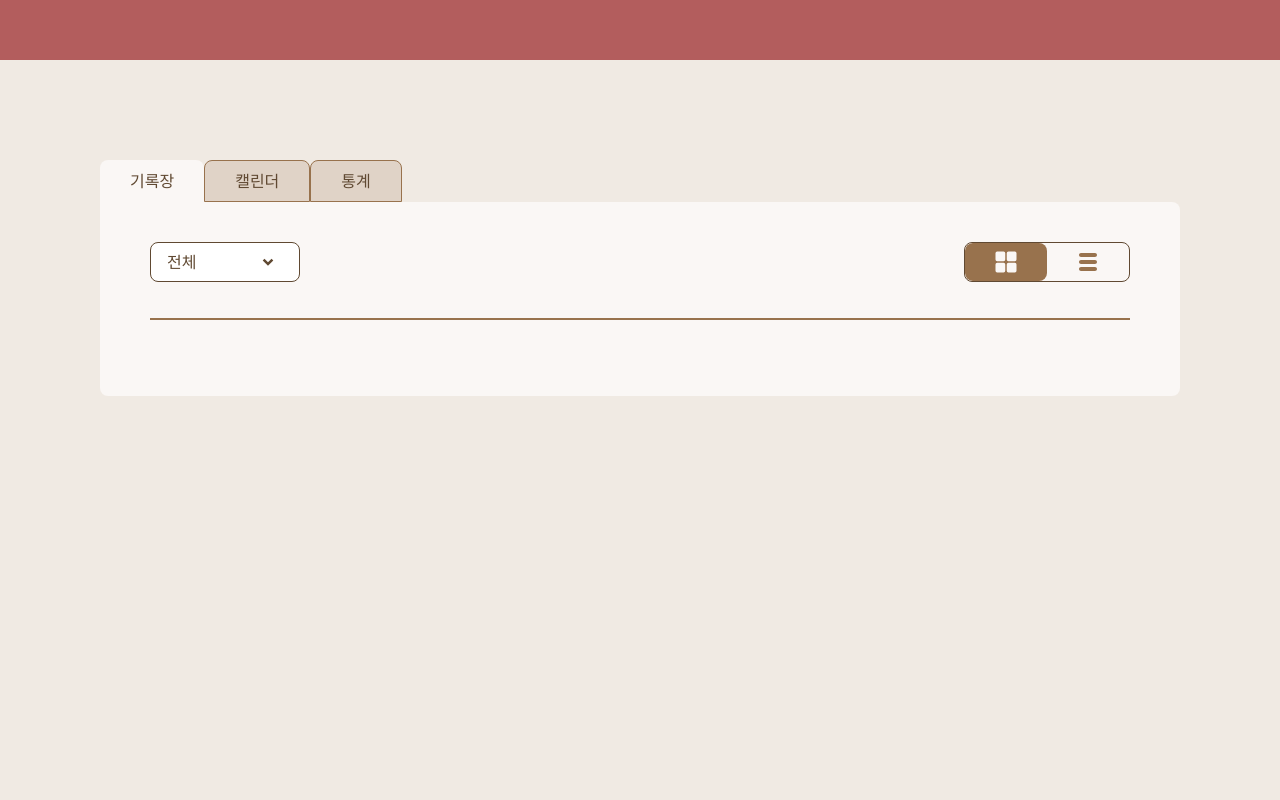
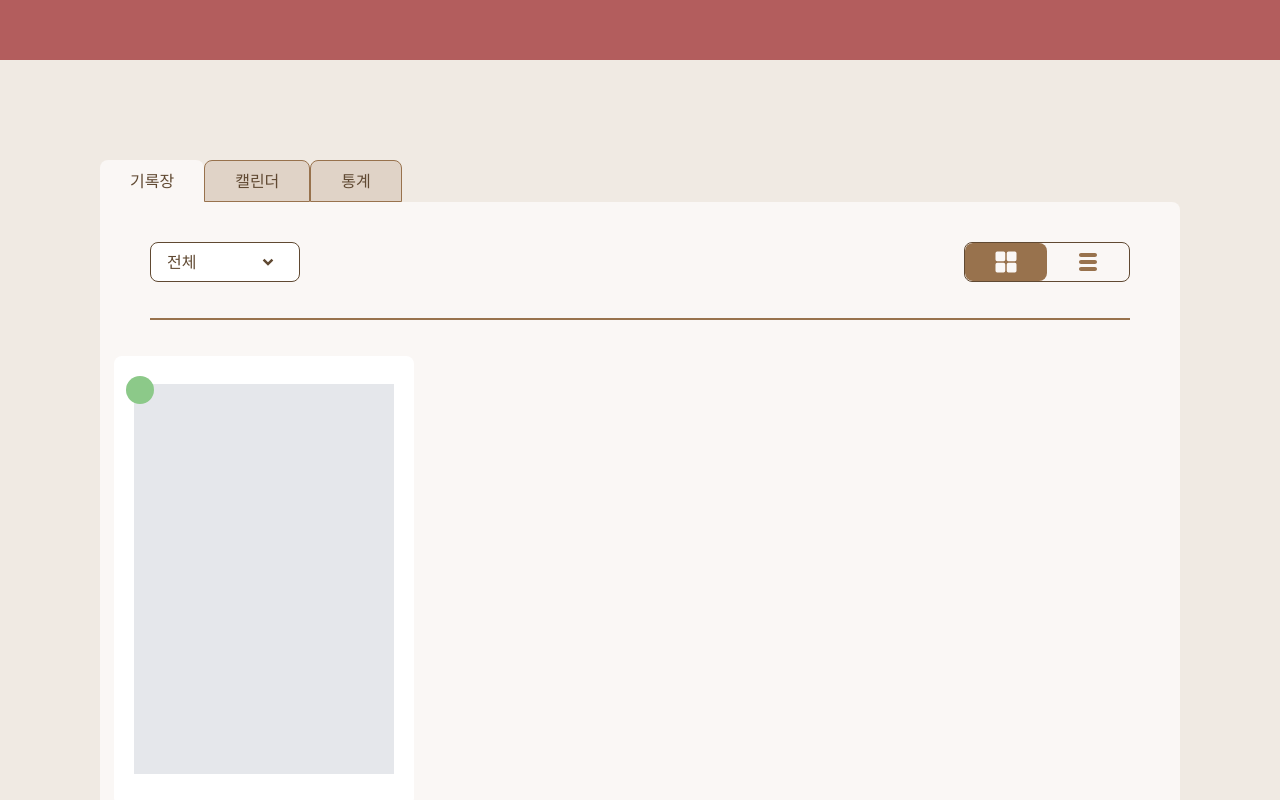
Before and after one commit to Sonjieun2/MediaDiary, a React (Vite) app: page / in a window 1280 px wide. Shown: the top 800 px of the page. Built offline with nearby package versions, Linux system fonts and the light colour scheme.

Commit message:
카드메뉴 애니메이션 효과 및 디자인 완료

```diff
--- a/src/app/page.jsx
+++ b/src/app/page.jsx
@@ -2,6 +2,8 @@ import { useState } from 'react'
 import { IoGrid } from 'react-icons/io5'
 import { TiThMenu} from 'react-icons/ti'
 import Dropdown from '../components/Dropdown'
+import CardMenu from '../components/CardMenu'
+import ListMenu from '../components/ListMenu'
 
 const cardMenu = [
   {title: '기록장', id: 0},
@@ -18,6 +20,7 @@ export default function Main() {
   const [clicked, setClicked] = useState(0)
   const [selectedOption, setSelectedOption] = useState(null)
   const [selectedStyle, setSelectedStyle] = useState("card")
+  const [chooseMenu, setChooseMenu] = useState(true)
 
   const options = [
     { label: '전체', value: 'all' },
@@ -26,7 +29,7 @@ export default function Main() {
   ]
 
   return (
-    <div className="bg-beige-500 h-screen">
+    <div className="bg-beige-500">
       <div className="flex flex-col mx-[100px] py-[100px]">
         {/* 상단 메뉴 */}
         <div className="flex flex-row">
@@ -68,7 +71,10 @@ export default function Main() {
               />
               {styleMenu.map((style) => (
                 <button
-                  onClick={() => setSelectedStyle(style.id)}
+                  onClick={() => {
+                    setSelectedStyle(style.id)
+                    setChooseMenu(!chooseMenu)
+                  }}
                   className={`
                       relative z-10 flex items-center justify-center text-2xl rounded-lg px-8 py-1 w-1/2
                       transition-colors duration-300
@@ -82,7 +88,9 @@ export default function Main() {
           </div>
 
           {/* 구분선 */}
-          <div className="w-full my-9 border-[1px] border-beige-700"></div>
+          <div className="w-full my-9 border-[1px] border-beige-700" />
+
+          {chooseMenu ? <CardMenu /> : <ListMenu />}
         </div>
       </div>
     </div>
--- /dev/null
+++ b/src/components/Card.jsx
@@ -0,0 +1,87 @@
+import { useState } from 'react'
+import { MdMovie } from 'react-icons/md'
+import { FaRegClock } from 'react-icons/fa6'
+import { IoLocationOutline } from "react-icons/io5";
+import Status from './ViewingStatus'
+
+export default function Card() {
+  const [isFlipped, setIsFlipped] = useState(true)
+
+  return(
+    <div className="flex flex-col items-center">
+      {/* 카드 부분 */}
+      <div
+        onClick={() => setIsFlipped(!isFlipped)}
+        className="aspect-[2/3] w-[300px] [perspective:1000px]"
+      >
+        <div
+          className={`
+              relative w-full h-full cursor-pointer
+              transition-transform duration-300
+              [transform-style:preserve-3d]
+              ${isFlipped ? '[transform:rotateY(180deg)]' : ''}
+            `}
+        >
+
+          {/* 앞면 */}
+          <div
+            className="
+              absolute inset-0 rounded-lg overflow-hidden bg-white px-5 py-7
+              [transform:rotateY(180deg)] [backface-visibility:hidden]
+            "
+          >
+            <Status />
+            <div className="aspect-[2/3] w-full bg-gray-200"></div>
+          </div>
+
+          {/* 뒷면 */}
+          <div
+            className="
+              absolute inset-0 rounded-lg overflow-hidden bg-white px-5 py-4
+              [backface-visibility:hidden]
+            "
+          >
+            <Status />
+            <div className="flex flex-col h-full gap-3">
+              {/* 영화, 드라마 아이콘 */}
+              <div className="flex justify-end">
+                <MdMovie className="text-4xl" />
+              </div>
+
+              {/* 구분선 */}
+              <div className="w-full border-[1px] border-beige-800 my-5" />
+
+              {/* 정보 */}
+              <div className="flex flex-col gap-3">
+                <p className="text-2xl font-bold">제목</p>
+                <p>2026-05-20 (수)</p>
+
+                <div className="flex flex-row gap-3 items-center">
+                  <FaRegClock />
+                  <p>129분</p>
+                </div>
+
+                <div className="flex flex-row gap-3">
+                  <IoLocationOutline className="mt-1 text-xl" />
+                  <div className="flex flex-col">
+                    <p>영화관</p>
+                    <p>6관 G10</p>
+                  </div>
+                </div>
+              </div>
+
+              {/* 구분선 */}
+              <div className="w-full border-[1px] border-beige-800 mt-auto mb-4" />
+            </div>
+          </div>
+        </div>
+      </div>
+
+      {/* 제목, 별점 부분 */}
+      <div className="flex flex-col items-center py-3 text-xl font-bold">
+        <p>제목</p>
+        <p>★★★★★</p>
+      </div>
+    </div>
+  )
+}
--- /dev/null
+++ b/src/components/CardMenu.jsx
@@ -0,0 +1,11 @@
+import Card from './Card'
+
+export default function CardMenu() {
+  return (
+    <div className="flex flex-col justify-center">
+      <div className="grid grid-cols-4 gap-6 justify-items-center">
+        <Card />
+      </div>
+    </div>
+  )
+}
--- /dev/null
+++ b/src/components/ListMenu.jsx
@@ -0,0 +1,5 @@
+export default function ListMenu() {
+  return (
+    <div>리스트메뉴</div>
+  )
+}
--- /dev/null
+++ b/src/components/ViewingStatus.jsx
@@ -0,0 +1,5 @@
+export default function ViewingStatus() {
+  return (
+    <div className="absolute z-20 left-3 top-5 w-7 aspect-square rounded-full bg-green" />
+  )
+}
--- a/src/index.css
+++ b/src/index.css
@@ -1,3 +1,9 @@
 @tailwind base;
 @tailwind components;
 @tailwind utilities;
+
+@layer base {
+  body {
+    @apply text-beige-800;
+  }
+}
--- a/tailwind.config.js
+++ b/tailwind.config.js
@@ -15,6 +15,8 @@ export default {
           800: '#604932',
         },
         'burgundy': '#B35D5D',
+        'green': '#8CC989',
+        'orange': '#F1936D',
       },
     },
   },
```
